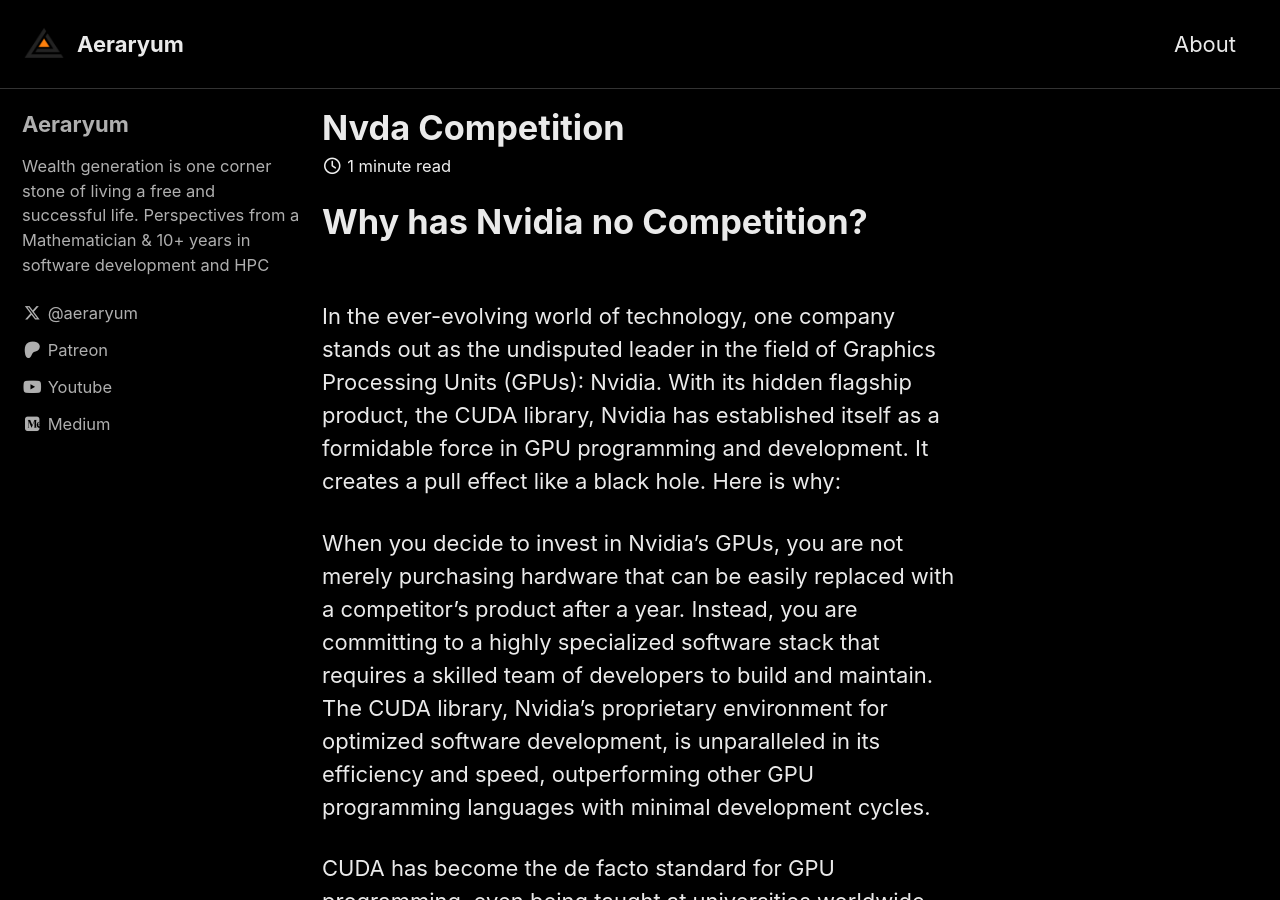
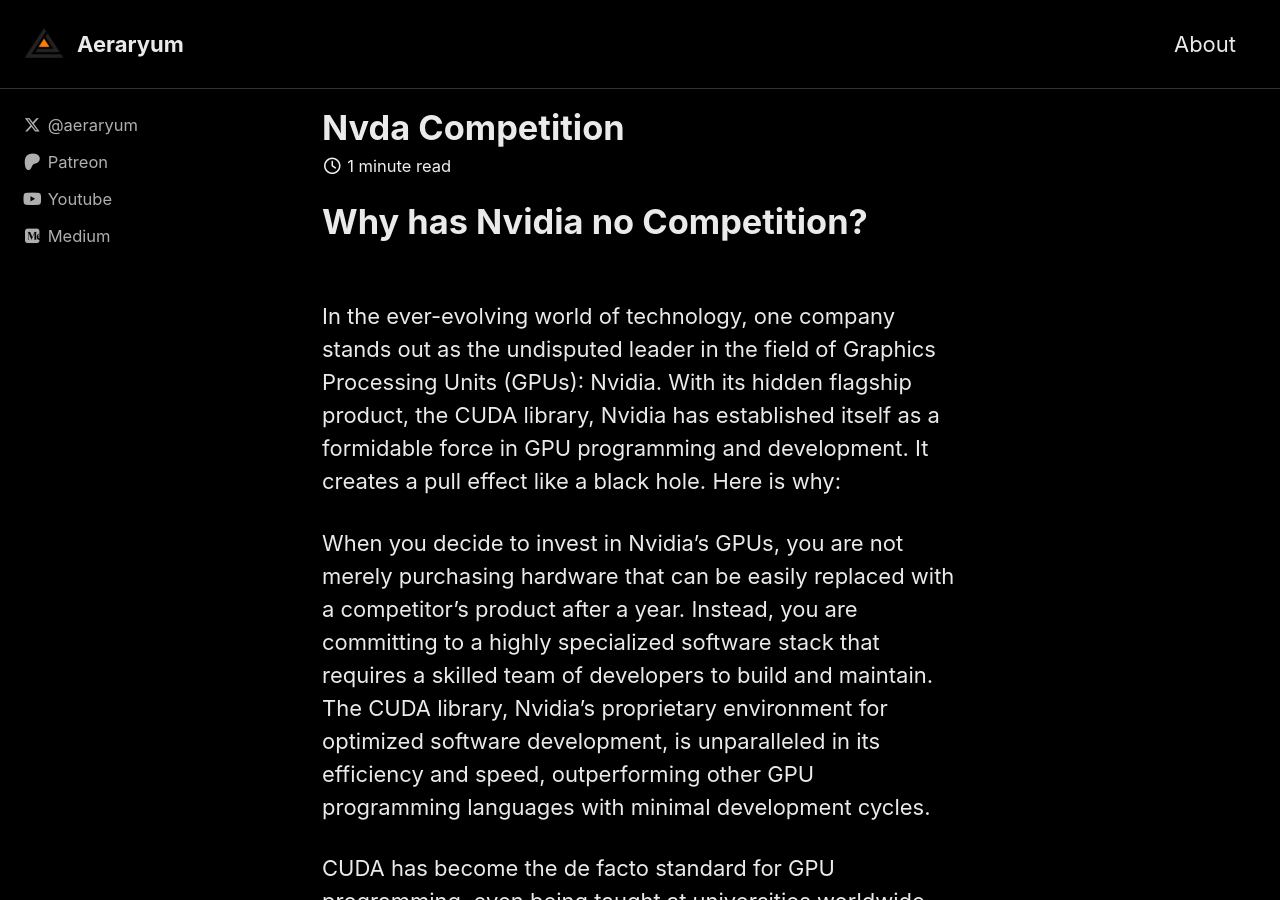
Before and after one commit to RoiRRW/aeraryum.plots, a Jekyll site: the page built from _posts/2024-07-13-nvda-competition.md, in a window 1280 px wide and 900 px high. Built offline with Jekyll 4.4.1, drawn with Linux system fonts in a browser that asks for light colours; cached includes are drawn as plain includes.

Commit message:
Update _config.yml

```diff
--- a/_config.yml
+++ b/_config.yml
@@ -113,9 +113,9 @@
 
 # Site Author
 author:
-  name             : "Aeraryum"
+  name             : #"Aeraryum"
   avatar           : # path of avatar image, e.g. "/assets/images/bio-photo.jpg"
-  bio              : "Wealth generation is one corner stone of living a free and successful life. Perspectives from a Mathematician & 10+ years in software development and HPC"
+  bio              : #"Wealth generation is one corner stone of living a free and successful life. Perspectives from a Mathematician & 10+ years in software development and HPC"
   location         :
   email            :
   links:
```
